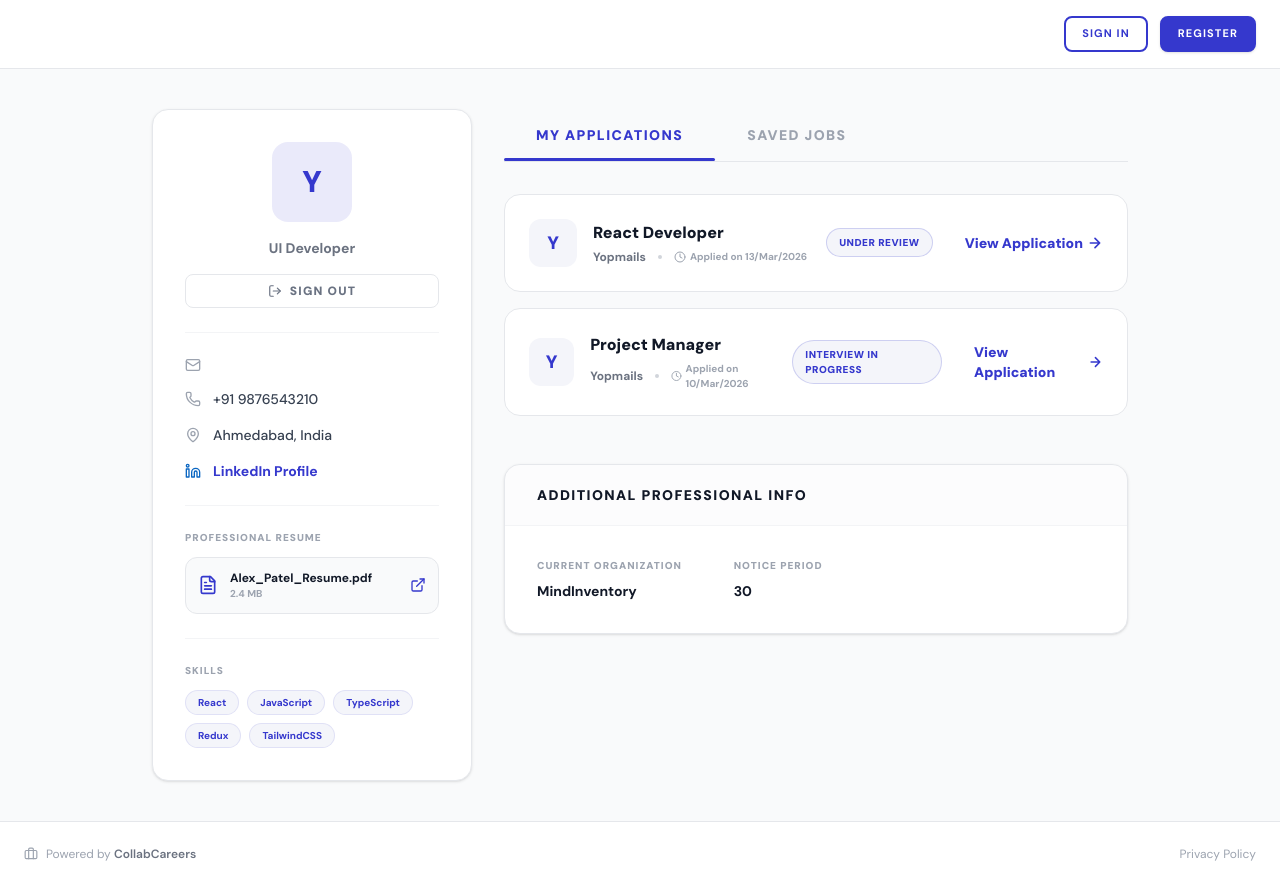
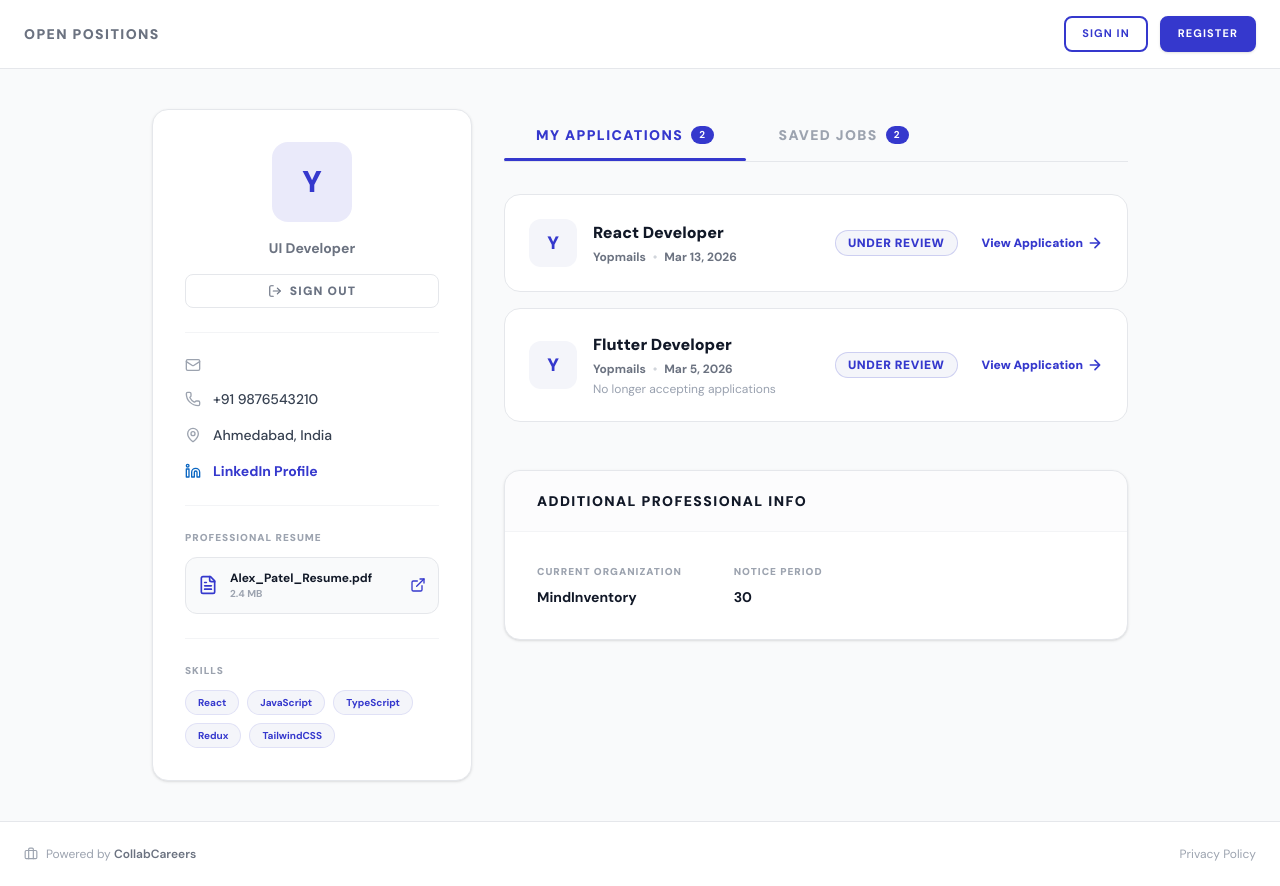
Before and after one commit to yashangvyas-cyber/CollabCareers, a React (Vite) app: page /portal/1/profile in a window 1280 px wide. Built offline with nearby package versions, Linux system fonts and the light colour scheme.

Commit message:
feat: Enable draft application saving and improve candidate profile's application tracking and display.

```diff
--- a/src/components/PortalLayout.tsx
+++ b/src/components/PortalLayout.tsx
@@ -34,7 +34,21 @@ export default function PortalLayout({
     <div className="min-h-screen bg-[#F9FAFB] flex flex-col">
       {/* Top Bar */}
       <header className="bg-white border-b border-[#E5E7EB] sticky top-0 z-50">
-        <div className="max-w-7xl mx-auto px-6 py-4 flex items-center justify-end">
+        <div className="max-w-7xl mx-auto px-6 py-4 flex items-center justify-between">
+          {/* Left: Navigation */}
+          <div className="flex items-center gap-6">
+            <Link
+              to="/portal/yopmails"
+              className={`text-sm font-black uppercase tracking-widest transition-colors ${
+                location.pathname === '/portal/yopmails' || location.pathname === '/portal/yopmails/'
+                  ? 'text-[#3538CD]'
+                  : 'text-[#6B7280] hover:text-[#111827]'
+              }`}
+            >
+              Open Positions
+            </Link>
+          </div>
+
           {/* Right: Auth */}
           <div className="flex items-center gap-3">
             {currentUser ? (
--- a/src/pages/ApplicationFormPage.tsx
+++ b/src/pages/ApplicationFormPage.tsx
@@ -11,7 +11,7 @@ import { Job, CustomField } from '../store/types';
 
 export default function ApplicationFormPage() {
   const { jobId } = useParams();
-  const { jobs, currentUser, submitApplication, alumniVerified } = useApp();
+  const { jobs, currentUser, applications, submitApplication, saveDraft, alumniVerified } = useApp();
   const navigate = useNavigate();
 
   // Find job from state
@@ -25,8 +25,9 @@ export default function ApplicationFormPage() {
   const [step, setStep] = useState(0); // 0 = CV Upload, 1 = Form, 2 = Review
   const [extracting, setExtracting] = useState(false);
   const [resumeName, setResumeName] = useState('');
-  const [resumeLink, setResumeLink] = useState('');
   const [isFresher, setIsFresher] = useState(false);
+  const [showToast, setShowToast] = useState(false);
+  const [jobClosed, setJobClosed] = useState(false);
 
   const [formData, setFormData] = useState({
     personal: {
@@ -76,8 +77,25 @@ export default function ApplicationFormPage() {
   useEffect(() => {
     if (!currentUser) {
       navigate(`/portal/yopmails/register?job=${jobId || '1'}`);
+      return;
     }
-  }, [currentUser, navigate, jobId]);
+
+    // Check if job is closed
+    if (job?.status === 'Close') {
+      setJobClosed(true);
+    }
+
+    // Check for existing draft
+    const draft = applications.find(a => a.jobId === job?.id && a.candidateId === currentUser.id && a.status === 'Draft');
+    if (draft) {
+      setFormData(prev => ({
+        ...prev,
+        customAnswers: draft.answers || {}
+      }));
+      setResumeName(draft.resumeUrl);
+      setStep(1); // Resume at Step 2
+    }
+  }, [currentUser, navigate, jobId, applications, job]);
 
   const handleCvUpload = () => {
     setExtracting(true);
@@ -88,9 +106,18 @@ export default function ApplicationFormPage() {
     }, 2000);
   };
 
-  const handleSkip = () => {
-    setResumeName('');
-    setStep(1);
+  const handleSaveDraft = () => {
+    saveDraft({
+      id: `DRAFT-${Date.now()}`,
+      candidateId: currentUser?.id || 'guest',
+      jobId: job.id,
+      status: 'Draft',
+      appliedAt: new Date().toISOString(),
+      answers: formData.customAnswers,
+      resumeUrl: resumeName || 'Manually Filled',
+    });
+    setShowToast(true);
+    setTimeout(() => setShowToast(false), 3000);
   };
 
   const handleSubmit = () => {
@@ -101,7 +128,7 @@ export default function ApplicationFormPage() {
       status: 'Submitted',
       appliedAt: new Date().toISOString(),
       answers: formData.customAnswers,
-      resumeUrl: resumeName || resumeLink || 'Manually Filled',
+      resumeUrl: resumeName || 'Manually Filled',
     });
     navigate(`/portal/yopmails/confirmation/${job.id}`);
   };
@@ -113,13 +140,13 @@ export default function ApplicationFormPage() {
       <div className="max-w-4xl mx-auto px-6 py-10 min-h-[80vh] flex flex-col">
 
         {/* Progress Stepper */}
-        <div className="flex items-center justify-between mb-12 max-w-2xl mx-auto relative px-4">
+        <div className="flex items-center justify-between mb-16 max-w-3xl mx-auto relative px-10">
           {[
             { label: 'CV UPLOAD', s: 0 },
             { label: 'FILL DETAILS', s: 1 },
             { label: 'REVIEW & SUBMIT', s: 2 }
           ].map((item, i) => (
-            <div key={item.label} className="flex flex-col items-center gap-3 z-10 transition-all duration-500">
+            <div key={item.label} className="flex flex-col items-center z-10 transition-all duration-500 min-w-[120px]">
               <div className={`w-10 h-10 rounded-full flex items-center justify-center text-sm font-black transition-all duration-300 border-2 ${
                 step > item.s
                   ? 'bg-[#3538CD] border-[#3538CD] text-white'
@@ -129,16 +156,16 @@ export default function ApplicationFormPage() {
               }`}>
                 {step > item.s ? <CheckCircle className="w-5 h-5" /> : i + 1}
               </div>
-              <span className={`text-[10px] font-black tracking-[0.1em] uppercase ${step === item.s ? 'text-[#3538CD]' : 'text-[#9CA3AF]'}`}>
+              <span className={`mt-3 text-[10px] font-black tracking-[0.1em] uppercase text-center ${step === item.s ? 'text-[#3538CD]' : 'text-[#9CA3AF]'}`}>
                 {item.label}
               </span>
             </div>
           ))}
           {/* Connector Lines */}
-          <div className="absolute top-5 left-[15%] right-[15%] h-[2px] bg-[#E5E7EB] -z-0" />
+          <div className="absolute top-5 left-[20%] right-[20%] h-[2px] bg-[#E5E7EB] -z-0" />
           <div
-            className="absolute top-5 left-[15%] h-[2px] bg-[#3538CD] -z-0 transition-all duration-500"
-            style={{ width: step === 0 ? '0%' : step === 1 ? '35%' : '70%' }}
+            className="absolute top-5 left-[20%] h-[2px] bg-[#3538CD] -z-0 transition-all duration-500"
+            style={{ width: step === 0 ? '0%' : step === 1 ? '30%' : '60%' }}
           />
         </div>
 
@@ -151,10 +178,6 @@ export default function ApplicationFormPage() {
             <h2 className="text-xl font-black text-[#111827] leading-tight">{job.title}</h2>
             <div className="flex items-center gap-2 mt-1 font-bold">
               <span className="text-xs text-[#6B7280]">{job.businessUnit}</span>
-              <span className="w-1 h-1 rounded-full bg-[#D1D5DB]" />
-              <span className="text-xs text-[#3538CD]">Career Portal</span>
-            </div>
-          </div>
               {alumniVerified.verified && (
                 <div className="flex items-center gap-2 px-4 py-1.5 bg-[#3538CD]/10 text-[#3538CD] rounded-full border border-[#3538CD]/20">
                   <Zap className="w-4 h-4 fill-[#3538CD]" />
@@ -162,6 +185,20 @@ export default function ApplicationFormPage() {
                 </div>
               )}
             </div>
+          </div>
+        </div>
+
+        {jobClosed && (
+          <div className="flex items-center gap-4 mb-8 p-4 bg-[#3538CD]/5 rounded-2xl border border-[#3538CD]/20 shadow-sm">
+            <div className="w-10 h-10 rounded-full bg-[#3538CD] flex items-center justify-center shrink-0">
+              <X className="w-6 h-6 text-white" />
+            </div>
+            <div>
+              <p className="text-sm font-black text-[#3538CD] tracking-wide">Job Closed</p>
+              <p className="text-sm text-[#3538CD]/80 font-bold mt-0.5">This job is no longer accepting applications.</p>
+            </div>
+          </div>
+        )}
 
         {/* STEP 0: CV Upload */}
         {step === 0 && (
@@ -198,32 +235,11 @@ export default function ApplicationFormPage() {
                   </div>
                 )}
 
-                {!extracting && (
-                  <div className="mt-12 space-y-8 text-center">
-                    <div className="relative flex items-center justify-center">
-                      <div className="absolute inset-0 flex items-center"><div className="w-full border-t border-[#E5E7EB]" /></div>
-                      <span className="relative px-6 bg-white text-[10px] font-black text-[#9CA3AF] tracking-[0.3em] uppercase">OR</span>
-                    </div>
-
-                    <div className="text-left">
-                      <input
-                        type="text"
-                        placeholder="Paste resume link here"
-                        value={resumeLink}
-                        onChange={(e) => setResumeLink(e.target.value)}
-                        className="w-full border border-[#E5E7EB] rounded-2xl px-6 py-4 text-sm font-bold focus:outline-none focus:ring-4 focus:ring-[#3538CD]/10 focus:border-[#3538CD] bg-[#F9FAFB] text-[#111827] placeholder:text-[#9CA3AF]"
-                      />
-                      <p className="text-[11px] text-[#9CA3AF] mt-4 font-bold text-center leading-relaxed">
-                        We'll auto-fill your application form from your CV. <br/>You can review and edit everything before submitting.
-                      </p>
-                    </div>
-                  </div>
-                )}
               </div>
             </div>
 
             <div className="mt-10 flex justify-end px-4">
-               <button onClick={handleSkip} className="text-[#3538CD] font-black text-sm hover:underline flex items-center gap-1">
+               <button onClick={() => setStep(1)} className="text-[#3538CD] font-black text-sm hover:underline flex items-center gap-1">
                  Skip, fill manually →
                </button>
             </div>
@@ -415,7 +431,6 @@ export default function ApplicationFormPage() {
                                className="w-full border border-[#E5E7EB] rounded-2xl px-5 py-4 text-sm font-bold focus:ring-4 focus:ring-[#3538CD]/10 focus:border-[#3538CD] bg-white placeholder:text-[#9CA3AF]"
                                onChange={(e) => setFormData({...formData, customAnswers: {...formData.customAnswers, [f.label]: e.target.value}})}
                              />
-                             {f.label === 'Portfolio URL' && <p className="text-[11px] text-[#9CA3AF] font-bold italic ml-1">Please share your design portfolio or GitHub</p>}
                           </div>
                         )}
                       </div>
@@ -513,12 +528,20 @@ export default function ApplicationFormPage() {
                          ← Change Resume
                        </button>
                        <div className="flex gap-4">
-                          <button className="px-8 py-3.5 border-2 border-[#E5E7EB] text-[#374151] text-sm font-black rounded-xl hover:bg-[#F9FAFB] transition-all uppercase tracking-widest">
+                          <button
+                            onClick={handleSaveDraft}
+                            className="px-8 py-3.5 border-2 border-[#E5E7EB] text-[#374151] text-sm font-black rounded-xl hover:bg-[#F9FAFB] transition-all uppercase tracking-widest"
+                          >
                             Save Draft
                           </button>
                            <button
                              onClick={() => { setStep(2); window.scrollTo(0, 0); }}
-                            className="px-10 py-3.5 bg-[#3538CD] text-white text-sm font-black rounded-xl hover:bg-[#292bb0] shadow-xl shadow-[#3538CD]/20 transition-all uppercase tracking-widest flex items-center gap-2"
+                             disabled={jobClosed}
+                             className={`px-10 py-3.5 text-white text-sm font-black rounded-xl shadow-xl transition-all uppercase tracking-widest flex items-center gap-2 ${
+                               jobClosed
+                                 ? 'bg-gray-300 cursor-not-allowed shadow-none'
+                                 : 'bg-[#3538CD] hover:bg-[#292bb0] shadow-[#3538CD]/20'
+                             }`}
                            >
                              Review Application <ArrowRight className="w-4 h-4" />
                            </button>
@@ -549,6 +572,14 @@ export default function ApplicationFormPage() {
               <span className="cursor-default">© {new Date().getFullYear()}</span>
            </div>
         </div>
+
+        {/* Success Toast */}
+        {showToast && (
+          <div className="fixed bottom-28 left-1/2 -translate-x-1/2 bg-[#111827] text-white px-6 py-3 rounded-full shadow-2xl z-[100] animate-in slide-in-from-bottom-5 duration-300 flex items-center gap-3">
+            <CheckCircle className="w-5 h-5 text-[#3538CD]" />
+            <span className="text-sm font-bold">Draft saved successfully</span>
+          </div>
+        )}
       </div>
     </PortalLayout>
   );
@@ -579,10 +610,13 @@ function FormCollapsibleCard({ title, subtitle, children, isCollapsed, onToggle
   );
 }
 
-function FormInput({ label, required, value, isExtracted, isLocked, type = 'text', placeholder, onChange }: any) {
+function FormInput(props: any) {
+  const { label, required, value, isExtracted, isLocked, type = 'text', placeholder, onChange } = props;
+  const showSparkle = !!isExtracted && !isLocked && type !== 'date';
+
   return (
     <div className="space-y-2 group">
-      <label className="text-[10px] font-black text-[#6B7280] uppercase tracking-widest ml-1 flex items-center gap-1.5 min-h-[1.2rem]">
+      <label className="text-[10px] font-black text-[#6B7280] ml-1 flex items-center gap-1.5 min-h-[1.2rem]">
         {label} {required && <span className="text-red-500">*</span>}
       </label>
       <div className="relative">
@@ -599,7 +633,7 @@ function FormInput({ label, required, value, isExtracted, isLocked, type = 'text
               : 'bg-white border-[#E5E7EB] text-[#111827] focus:ring-[#3538CD]/10 focus:border-[#3538CD] hover:border-[#D1D5DB] hover:shadow-sm cursor-text'
           }`}
         />
-        {isExtracted && !isLocked && (
+        {showSparkle && (
            <div className="absolute right-4 top-1/2 -translate-y-1/2 text-[#3538CD]">
               <Sparkles className="w-4 h-4 fill-[#3538CD]" />
            </div>
@@ -628,7 +662,6 @@ function FormPhoneInput({ label, required, value, isExtracted }: any) {
               defaultValue={value}
               className="w-full border border-[#E5E7EB] rounded-xl px-5 py-3.5 text-sm font-bold focus:ring-4 focus:ring-[#3538CD]/10 focus:border-[#3538CD]"
             />
-            {isExtracted && <div className="absolute right-4 top-1/2 -translate-y-1/2 text-[#3538CD]"><Sparkles className="w-4 h-4 fill-[#3538CD]" /></div>}
          </div>
       </div>
     </div>
--- a/src/pages/CandidateProfilePage.tsx
+++ b/src/pages/CandidateProfilePage.tsx
@@ -1,7 +1,7 @@
 import { useState } from 'react';
 import { useNavigate, Link } from 'react-router-dom';
 import PortalLayout from '../components/PortalLayout';
-import { Briefcase, Mail, Phone, MapPin, FileText, ExternalLink, Clock, Linkedin, LogOut } from 'lucide-react';
+import { Briefcase, Mail, Phone, MapPin, FileText, ExternalLink, Linkedin, LogOut, ArrowRight } from 'lucide-react';
 import { useApp } from '../store/AppContext';
 
 const brandStatusStyles: Record<string, string> = {
@@ -9,12 +9,13 @@ const brandStatusStyles: Record<string, string> = {
   'Interview in Progress': 'bg-[#F4F5FA] text-[#3538CD] border-[#3538CD]/20',
   'Decision Pending': 'bg-[#F9FAFB] text-[#6B7280] border-[#E5E7EB]',
   'Offer Made': 'bg-[#3538CD] text-white border-[#3538CD]',
-  'Rejected': 'bg-gray-100 text-gray-400 border-gray-200'
+  'Rejected': 'bg-gray-100 text-gray-400 border-gray-200',
+  'Draft': 'bg-[#F4F5FA] text-[#3538CD] border border-[#3538CD]/20',
 };
 
-const appliedJobs = [
-  { id: '1', title: 'React Developer', company: 'Yopmails', status: 'Under Review', date: '13/Mar/2026' },
-  { id: '3', title: 'Project Manager', company: 'Yopmails', status: 'Interview in Progress', date: '10/Mar/2026' },
+const initialAppliedJobs = [
+  { id: '1', title: 'React Developer', company: 'Yopmails', status: 'Under Review', date: '13/Mar/2026', appliedAt: '2026-03-13T10:00:00Z', jobId: 'job1', jobClosed: false },
+  { id: '3', title: 'Flutter Developer', company: 'Yopmails', status: 'Under Review', date: '05/Mar/2026', appliedAt: '2026-03-05T10:00:00Z', jobId: 'job3', jobClosed: true },
 ];
 
 const savedJobs = [
@@ -22,10 +23,30 @@ const savedJobs = [
   { id: '6', title: 'UI/UX Designer', company: 'Yopmails', location: 'Remote', type: 'Full-time' },
 ];
 
+const formatDate = (dateString: string) => {
+  const options: Intl.DateTimeFormatOptions = { year: 'numeric', month: 'short', day: 'numeric' };
+  return new Date(dateString).toLocaleDateString(undefined, options);
+};
+
 export default function CandidateProfilePage() {
-  const { currentUser, logoutCandidate } = useApp();
+  const { currentUser, logoutCandidate, applications, jobs } = useApp();
   const navigate = useNavigate();
   const [activeTab, setActiveTab] = useState<'applications' | 'saved'>('applications');
+
+  // Merge context apps with initial data for demo
+  const userApps = applications.filter(a => a.candidateId === currentUser?.id);
+  const displayApps = [...userApps.map(a => {
+    const job = jobs.find(j => j.id === a.jobId);
+    return {
+      ...a,
+      company: job?.businessUnit || 'Yopmails',
+      title: job?.title || 'React Developer',
+      jobClosed: job?.status === 'Close',
+    };
+  })];
+
+  // For demo, if empty show initial
+  const finalApps = displayApps.length > 0 ? displayApps : initialAppliedJobs;
 
   const handleLogout = () => {
     logoutCandidate();
@@ -118,49 +139,66 @@ export default function CandidateProfilePage() {
             <div className="flex items-center border-b border-[#E5E7EB] mb-8">
               <button
                 onClick={() => setActiveTab('applications')}
-                className={`px-8 py-4 text-sm font-black uppercase tracking-widest transition-all relative ${
+                className={`px-8 py-4 text-sm font-black uppercase tracking-widest transition-all relative flex items-center gap-2 ${
                   activeTab === 'applications' ? 'text-[#3538CD]' : 'text-[#9CA3AF] hover:text-[#6B7280]'
                 }`}
               >
                 My Applications
+                <span className="bg-[#3538CD] text-white text-[10px] px-2 py-0.5 rounded-full font-bold">
+                  {finalApps.length}
+                </span>
                 {activeTab === 'applications' && <div className="absolute bottom-0 left-0 right-0 h-[3px] bg-[#3538CD] rounded-full" />}
               </button>
               <button
                 onClick={() => setActiveTab('saved')}
-                className={`px-8 py-4 text-sm font-black uppercase tracking-widest transition-all relative ${
+                className={`px-8 py-4 text-sm font-black uppercase tracking-widest transition-all relative flex items-center gap-2 ${
                   activeTab === 'saved' ? 'text-[#3538CD]' : 'text-[#9CA3AF] hover:text-[#6B7280]'
                 }`}
               >
                 Saved Jobs
+                <span className="bg-[#3538CD] text-white text-[10px] px-2 py-0.5 rounded-full font-bold">
+                  {savedJobs.length}
+                </span>
                 {activeTab === 'saved' && <div className="absolute bottom-0 left-0 right-0 h-[3px] bg-[#3538CD] rounded-full" />}
               </button>
             </div>
 
             <div className="space-y-4">
               {activeTab === 'applications' ? (
-                appliedJobs.map((job) => (
-                  <div key={job.id} className="bg-white rounded-2xl border border-[#E5E7EB] p-6 flex items-center justify-between hover:border-[#3538CD]/30 hover:shadow-md transition-all group">
-                    <div className="flex items-center gap-4">
-                      <div className="w-12 h-12 rounded-xl bg-[#F4F5FA] flex items-center justify-center text-[#3538CD] font-black text-lg">
-                        {job.company.charAt(0)}
+                finalApps.map((app: any) => (
+                  <div key={app.id} className="bg-white rounded-2xl border border-[#E5E7EB] p-6 flex items-center justify-between gap-4 hover:border-[#3538CD]/30 hover:shadow-md transition-all group min-h-[92px]">
+                    <div className="flex items-center gap-4 flex-1 min-w-0">
+                      <div className="w-12 h-12 rounded-xl bg-[#F4F5FA] flex items-center justify-center text-[#3538CD] font-black text-lg shrink-0">
+                        {app.company.charAt(0)}
                       </div>
-                      <div>
-                        <h4 className="text-base font-black text-[#111827] group-hover:text-[#3538CD] transition-colors">{job.title}</h4>
-                        <div className="flex items-center gap-3 mt-1">
-                          <p className="text-xs font-bold text-[#6B7280]">{job.company}</p>
-                          <span className="w-1 h-1 rounded-full bg-[#D1D5DB]" />
-                          <span className="text-[10px] font-bold text-[#9CA3AF] flex items-center gap-1"><Clock className="w-3 h-3" /> Applied on {job.date}</span>
-                        </div>
+                      <div className="min-w-0 flex-1">
+                        <h4 className="text-base font-black text-[#111827] group-hover:text-[#3538CD] transition-colors truncate">{app.title}</h4>
+                        <p className="text-xs font-bold text-[#6B7280] mt-1 truncate">
+                          {app.company} <span className="mx-1 text-[#D1D5DB]">•</span> {formatDate(app.appliedAt)}
+                        </p>
+                        {app.jobClosed && (
+                          <p className="text-xs text-gray-400 mt-1">No longer accepting applications</p>
+                        )}
                       </div>
                     </div>
 
-                    <div className="flex items-center gap-8">
-                      <span className={`px-3 py-1.5 text-[10px] font-black rounded-full border uppercase tracking-wider ${brandStatusStyles[job.status] || brandStatusStyles['Under Review']}`}>
-                        {job.status}
+                    <div className="flex items-center gap-6 shrink-0">
+                      <span className={`px-3 py-1 text-xs font-black rounded-full border uppercase tracking-wider whitespace-nowrap overflow-hidden text-ellipsis max-w-[150px] text-center ${brandStatusStyles[app.status as keyof typeof brandStatusStyles] || 'bg-gray-100'}`}>
+                        {app.status}
                       </span>
-                      <Link to="#" className="text-sm font-black text-[#3538CD] hover:underline flex items-center gap-1">
-                        View Application <ArrowIcon />
-                      </Link>
+
+                      {app.status === 'Draft' && !app.jobClosed ? (
+                        <button
+                          onClick={() => navigate(`/portal/yopmails/apply/${app.jobId}`)}
+                          className="flex items-center gap-1.5 text-xs font-black text-[#3538CD] hover:underline whitespace-nowrap min-w-[120px] justify-end"
+                        >
+                          Continue Application <ArrowRight className="w-3.5 h-3.5" />
+                        </button>
+                      ) : (
+                        <Link to="#" className="text-xs font-black text-[#3538CD] hover:underline flex items-center gap-1 whitespace-nowrap min-w-[120px] justify-end">
+                          View Application <ArrowIcon />
+                        </Link>
+                      )}
                     </div>
                   </div>
                 ))
@@ -183,7 +221,7 @@ export default function CandidateProfilePage() {
                 ))
               )}
 
-              {(activeTab === 'applications' ? appliedJobs.length : savedJobs.length) === 0 && (
+              {(activeTab === 'applications' ? finalApps.length : savedJobs.length) === 0 && (
                 <div className="py-20 text-center bg-white rounded-2xl border border-dashed border-[#E5E7EB]">
                   <Briefcase className="w-12 h-12 text-[#E5E7EB] mx-auto mb-4" />
                   <p className="text-sm font-bold text-[#9CA3AF]">No {activeTab === 'applications' ? 'applications' : 'saved jobs'} found.</p>
--- a/src/store/types.ts
+++ b/src/store/types.ts
@@ -53,7 +53,7 @@ export interface Application {
   id: string;
   candidateId: string;
   jobId: string;
-  status: 'Submitted' | 'Under Review' | 'Interview' | 'Decision';
+  status: 'Draft' | 'Submitted' | 'Under Review' | 'Interview' | 'Decision';
   appliedAt: string;
   answers: Record<string, any>;
   resumeUrl: string;
```
Also changed, not shown: src/store/AppContext.tsx (+10 -1 lines). Lines whose indentation alone changed are shown as unchanged.
